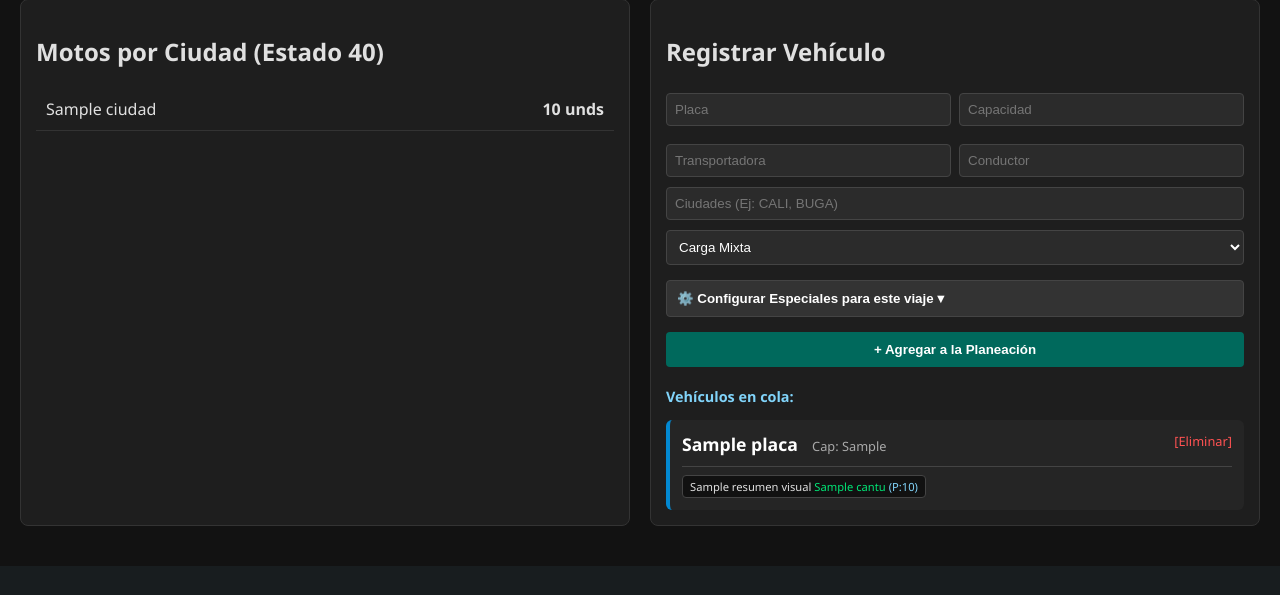
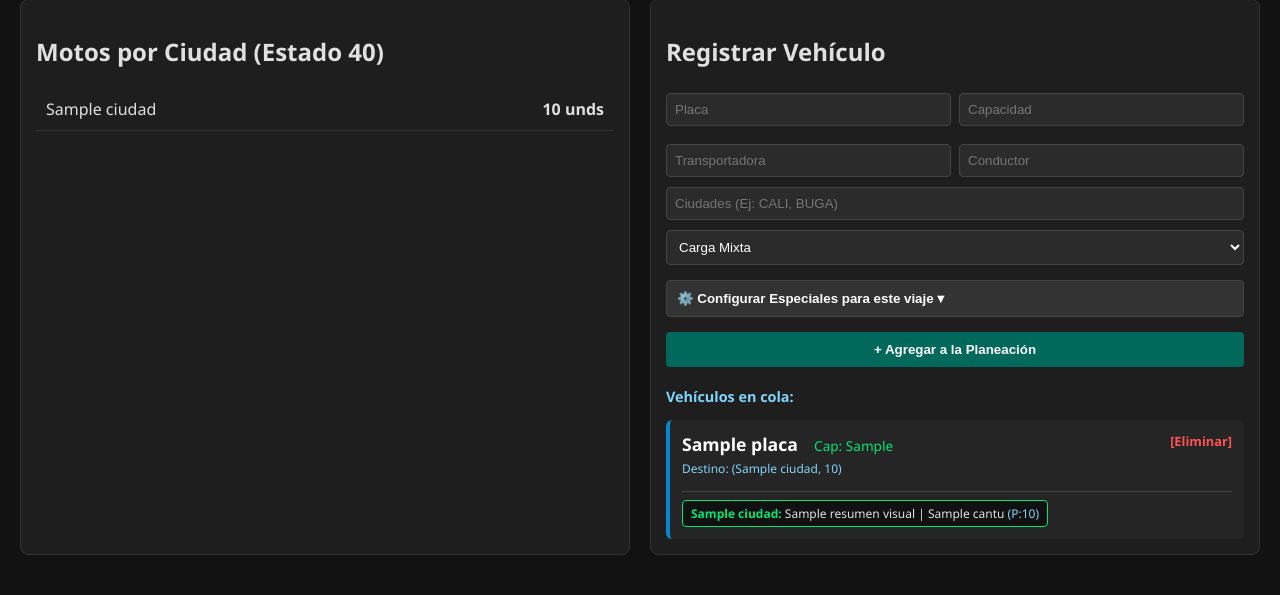
Before and after one commit to gilbertothinkan-eng/planer-v2, a Flask app: template templates/dashboard.html in a window 1280 px wide. Shown: the part 290-885 px from the top of the page. Before the commit the page ends 856 px from the top, so only its background shows below. Run offline with Flask 3, Linux system fonts and the light colour scheme; the template is opened without the code that fills it: most values are stand-ins (such as "Sample title", 1, 10 or a date in 2020).

Commit message:
Update dashboard.html

```diff
--- a/templates/dashboard.html
+++ b/templates/dashboard.html
@@ -17,7 +17,8 @@
       .ciudad-header { background: #263238; color: #81d4fa; padding: 8px 12px; font-weight: bold; font-size: 0.85em; display: flex; justify-content: space-between; }
       .ref-row { padding: 6px 15px; display: flex; justify-content: space-between; border-bottom: 1px solid #222; align-items: center; }
       .badge-qty { background: #00e676; color: #000; padding: 2px 8px; border-radius: 12px; font-weight: bold; font-size: 0.8em; }
-      .card-v { background:#252525; padding:12px; margin-top:10px; border-radius:6px; border-left:4px solid #0288d1; position: relative; }
+      .card-v { background:#252525; padding:12px; margin-top:10px; border-radius:6px; border-left:4px solid #0288d1; }
+      .tag-ref { background:#111; border:1px solid #00e676; padding:4px 8px; border-radius:4px; font-size:0.75em; }
     </style>
 </head>
 <body>
@@ -101,21 +102,22 @@
         <p style="color: #81d4fa; font-weight: bold; font-size: 0.9em;">Vehículos en cola:</p>
         {% for v in vehiculos %}
           <div class="card-v">
-            <div style="display: flex; justify-content: space-between;">
+            <div style="display: flex; justify-content: space-between; align-items: start;">
                 <div>
                     <strong style="font-size: 1.1em; color:#fff;">{{ v.placa }}</strong>
-                    <span style="font-size:0.8em; color:#aaa; margin-left:10px;">Cap: {{ v.cantidad_motos }}</span>
+                    <span style="font-size:0.85em; color:#00e676; margin-left:12px;">Cap: {{ v.cantidad_motos }}</span>
+                    <p style="margin: 4px 0; font-size: 0.75em; color: #81d4fa;">Destino: {{ v.ciudades|join(", ") }}</p>
                 </div>
-                <a href="/eliminar_vehiculo/{{ loop.index0 }}" style="color:#ff5252; text-decoration:none; font-size:0.8em;">[Eliminar]</a>
+                <a href="/eliminar_vehiculo/{{ loop.index0 }}" style="color:#ff5252; text-decoration:none; font-size:0.8em; font-weight: bold;">[Eliminar]</a>
             </div>
 
             {% if v.resumen_visual %}
             <div style="margin-top:10px; border-top:1px solid #444; padding-top:8px;">
-                <div style="display: flex; flex-wrap: wrap; gap: 5px;">
+                <div style="display: flex; flex-wrap: wrap; gap: 6px;">
                     {% for r in v.resumen_visual %}
-                    <div style="background:#111; border:1px solid #444; padding:3px 7px; border-radius:4px; font-size:0.7em;">
-                        {{ r.nombre }} <span style="color:#00e676;">{{ r.cant }}u</span>
-                        <span style="color:#81d4fa;">(P:{{ r.peso_total }})</span>
+                    <div class="tag-ref">
+                        <span style="color: #00e676; font-weight: bold;">{{ r.ciudad }}:</span>
+                        {{ r.nombre }} | {{ r.cant }}u <span style="color:#81d4fa;">(P:{{ r.peso_total }})</span>
                     </div>
                     {% endfor %}
                 </div>
```
Also changed, not shown: other parts of templates/dashboard.html (+1 -1 lines).
